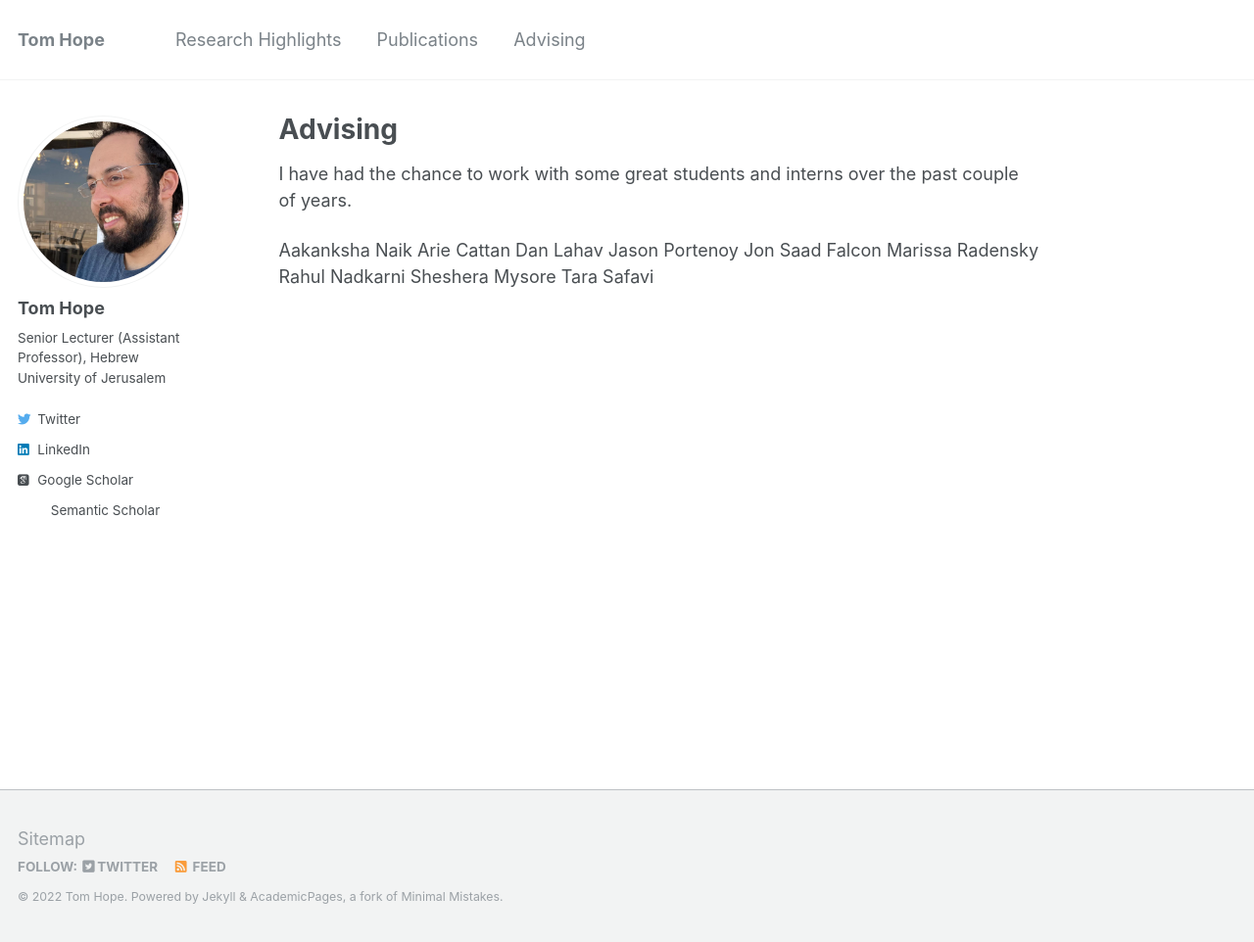
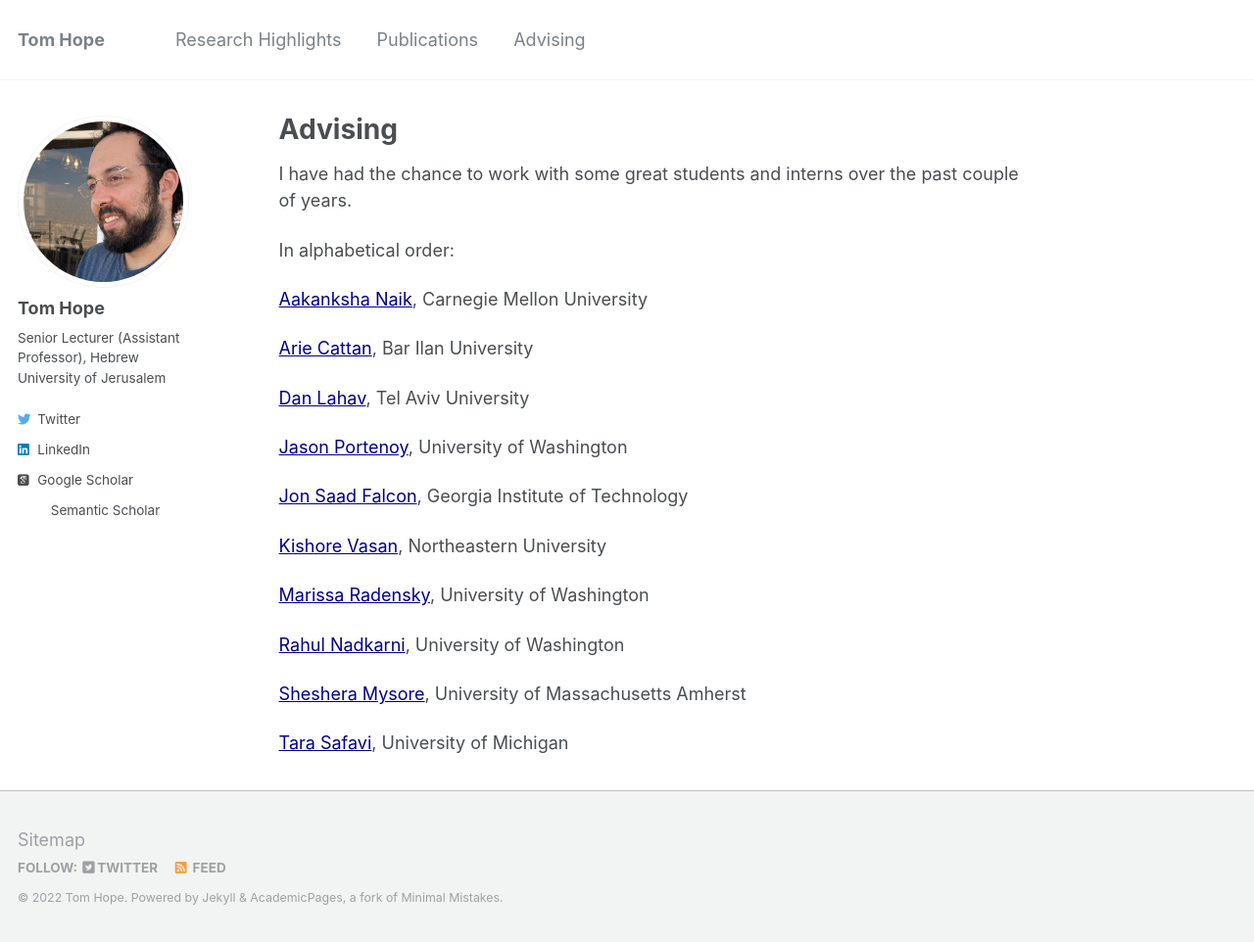
Before and after one commit to tomhoper/tomhoper.github.io, a Jekyll site: the page built from _pages/advising.md, in a window 1280 px wide and 962 px high. Shown: the whole window at 98% size. Built offline with Jekyll 4.4.1, drawn with Linux system fonts in a browser that asks for light colours; some web fonts are replaced.

Commit message:
Update advising.md

```diff
--- a/_pages/advising.md
+++ b/_pages/advising.md
@@ -10,12 +10,24 @@ author_profile: true
 
 I have had the chance to work with some great students and interns over the past couple of years.
 
-Aakanksha Naik
-Arie Cattan
-Dan Lahav
-Jason Portenoy
-Jon Saad Falcon
-Marissa Radensky
-Rahul Nadkarni
-Sheshera Mysore
-Tara Safavi
+In alphabetical order:
+
+[Aakanksha Naik](https://www.cs.cmu.edu/~anaik/), Carnegie Mellon University
+
+[Arie Cattan](https://ariecattan.github.io/), Bar Ilan University
+
+[Dan Lahav](https://www.linkedin.com/in/dan-lahav-037a67185/), Tel Aviv University
+
+[Jason Portenoy](https://www.jasport.org/), University of Washington
+
+[Jon Saad Falcon](https://jonsaadfalcon.com/), Georgia Institute of Technology
+
+[Kishore Vasan](https://www.networkscienceinstitute.org/people/kishore-vasan), Northeastern University
+
+[Marissa Radensky](https://marissaradensky.github.io/research/), University of Washington
+
+[Rahul Nadkarni](https://homes.cs.washington.edu/~rahuln/), University of Washington
+
+[Sheshera Mysore](https://msheshera.github.io/), University of Massachusetts Amherst
+
+[Tara Safavi](https://tsafavi.github.io/), University of Michigan
```
